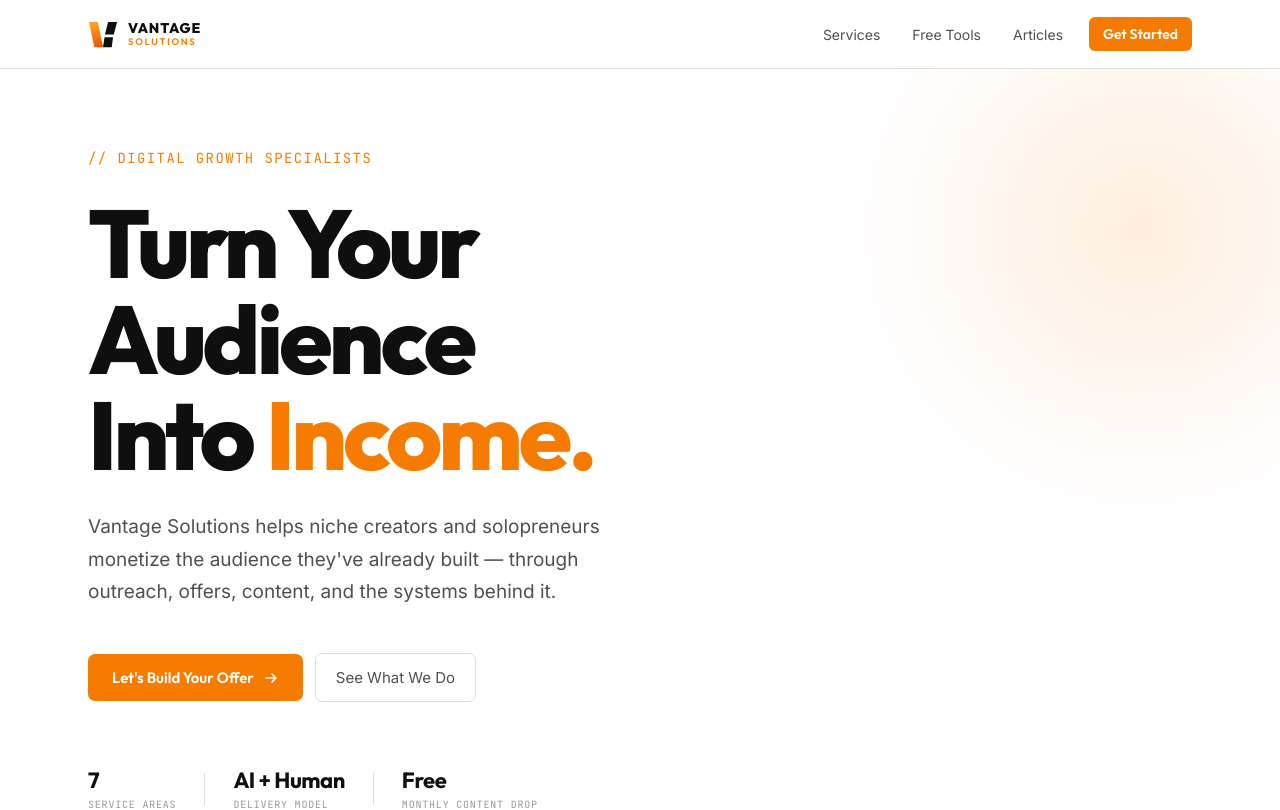
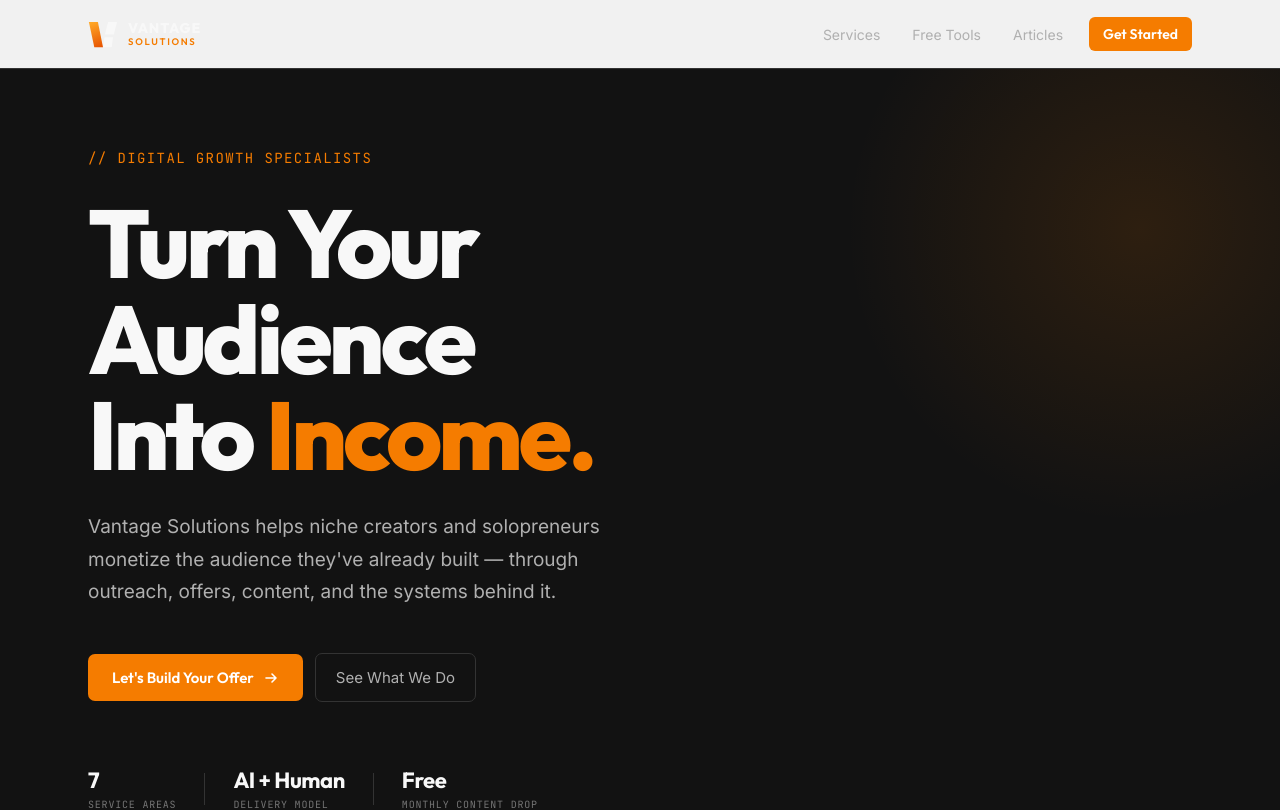
Before and after one commit to Mid-D-Man/vantagesolutions, a SvelteKit app: page / in a window 1280 px wide. Shown: the top 810 px of the page. Built offline with nearby package versions, Linux system fonts and the light colour scheme; no server answers.

Commit message:
Update app.css

```diff
--- a/src/app.css
+++ b/src/app.css
@@ -1,25 +1,25 @@
 @import url('https://fonts.googleapis.com/css2?family=Outfit:wght@400;500;600;700;800&family=Inter:wght@400;500&family=JetBrains+Mono:wght@400;500&display=swap');
 
-/* ── Brand token system — light mode ──────────────────────────────────── */
+/* ── Brand token system — dark professional ───────────────────────────── */
 :root {
-  /* Backgrounds — warm stone whites, not clinical */
-  --bg:          #FFFFFF;
-  --surface:     #F6F4F0;
-  --surface-2:   #EDEBE6;
+  /* Backgrounds — deep charcoal & dark theme */
+  --bg:          #121212;
+  --surface:     #1A1A1A;
+  --surface-2:   #242424;
 
   /* Borders */
-  --border:      #E0DDD7;
+  --border:      #333333;
 
-  /* Brand orange — pulled from the logo gradient midpoint */
+  /* Brand orange — maintained for high-impact contrast */
   --accent:      #F57C00;
   --accent-lt:   #FFA726;
   --accent-dark: #E65100;
-  --accent-glow: rgba(245, 124, 0, 0.1);
+  --accent-glow: rgba(245, 124, 0, 0.15);
 
-  /* Type */
-  --text:        #0F0F0F;
-  --text-sec:    #524F4C;
-  --text-muted:  #9C9894;
+  /* Type — soft off-white for professional readability */
+  --text:        #F8F8F8;
+  --text-sec:    #B0B0B0;
+  --text-muted:  #757575;
 
   --max-w: 1200px;
 }
```
